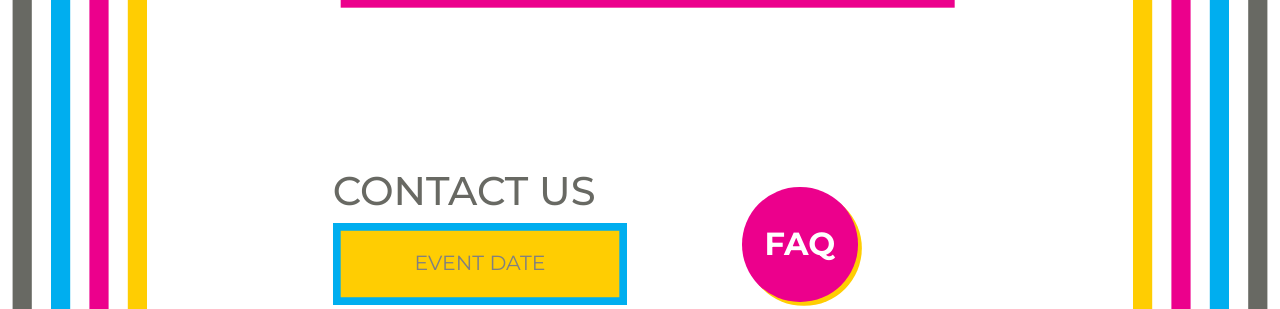
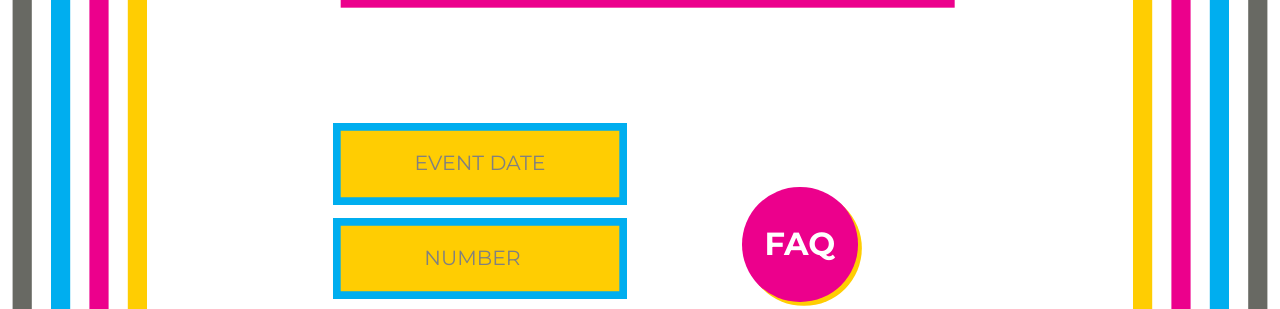
Before and after one commit to basant807/prinstaindia, a plain HTML site: page index.html in a window 1280 px wide. Shown: the part 4519-4828 px from the top of the page. Drawn offline with Linux system fonts and the light colour scheme.

Commit message:
Update index.html

```diff
--- a/index.html
+++ b/index.html
@@ -278,7 +278,7 @@
                         <div class="contactus_container">
                             <div class="row">
                                 <div class="col-lg-6 mb-4 mb-lg-0">
-                                    <h1>CONTACT US</h1>
+
 
                                     <form>
                                         <div class="date">
```
